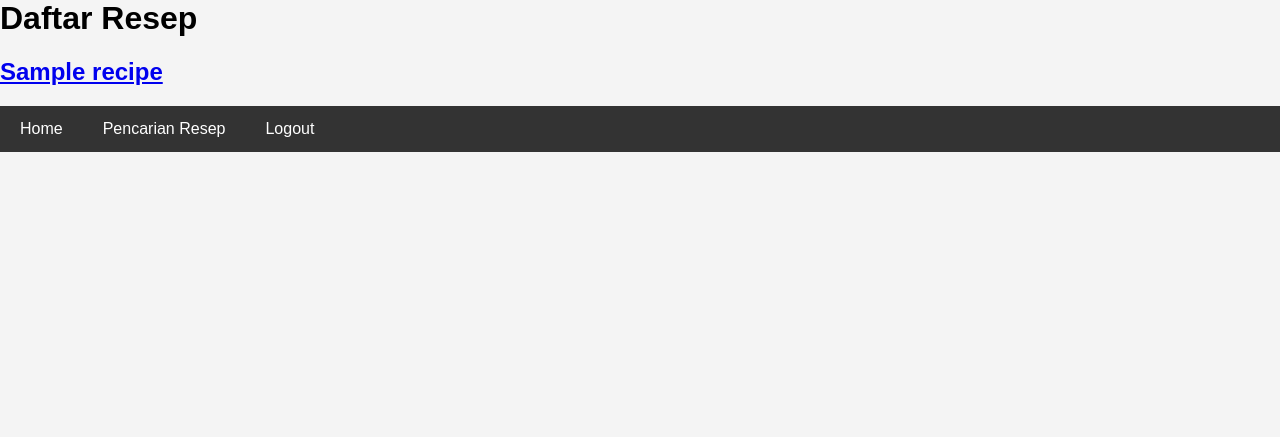
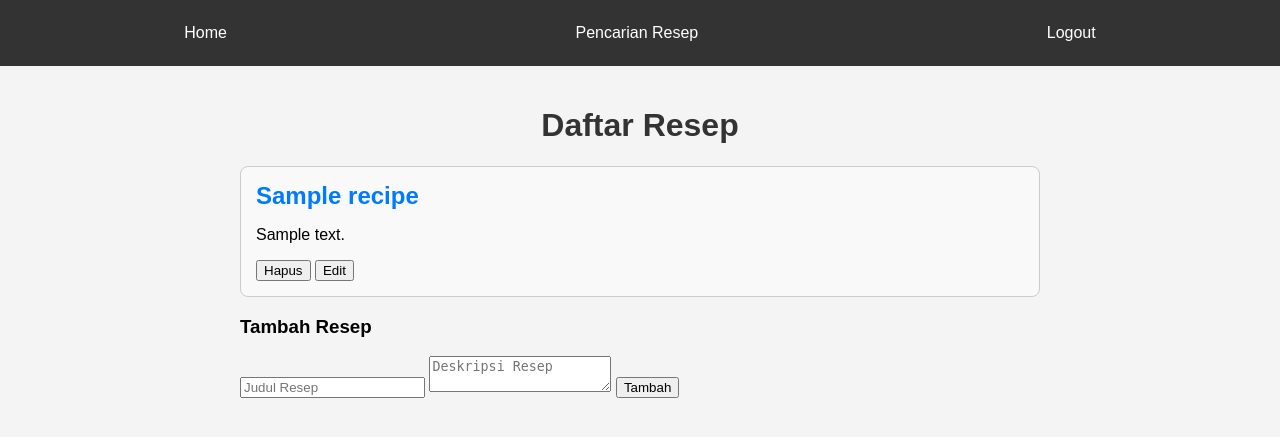
Before and after one commit to edonurcahyo/Food-Recipe-Website, a PHP site: page /home.php in a window 1280 px wide. Shown: the top 437 px of the page. Run offline with PHP 8.4, Linux system fonts and the light colour scheme; the visitor is signed in with stand-in values (Sample User, id 1); tables that the repository leaves empty or names only in its code hold one stand-in row (values such as "Sample post").

Commit message:
menambahkan crud
menambahkan fitur crud dan memperbarui page home dan search

```diff
--- a/css/style.css
+++ b/css/style.css
@@ -8,44 +8,58 @@ body {
 .navbar {
     background-color: #333;
     overflow: hidden;
+    display: flex;
+    justify-content: space-around;
+    padding: 10px;
 }
 
 .navbar a {
     color: white;
+    text-decoration: none;
     padding: 14px 20px;
-    text-align: center;
-    float: left;
-    text-decoration: none;
+    transition: background-color 0.3s;
 }
 
 .navbar a:hover {
-    background-color: #ddd;
-    color: black;
+    background-color: #575757;
+    border-radius: 5px;
 }
 
-.form-container {
-    width: 300px;
-    margin: 50px auto;
+/* Page Content Styles */
+.container {
+    max-width: 800px;
+    margin: auto;
     padding: 20px;
-    background-color: white;
-    border-radius: 8px;
-    box-shadow: 0 0 10px rgba(0, 0, 0, 0.1);
+    font-family: Arial, sans-serif;
 }
 
-form input, form button {
-    width: 100%;
-    padding: 10px;
-    margin: 10px 0;
-    border: 1px solid #ccc;
-    border-radius: 4px;
+.title {
+    text-align: center;
+    color: #333;
 }
 
-form button {
-    background-color: #4CAF50;
-    color: white;
-    border: none;
+.recipe-card {
+    border: 1px solid #ccc;
+    padding: 15px;
+    margin: 15px 0;
+    border-radius: 8px;
+    background-color: #f9f9f9;
+    transition: box-shadow 0.3s;
 }
 
-form button:hover {
-    background-color: #45a049;
+.recipe-card:hover {
+    box-shadow: 0 4px 8px rgba(0, 0, 0, 0.2);
 }
+
+.recipe-card h2 {
+    margin: 0 0 10px;
+}
+
+.recipe-card a {
+    text-decoration: none;
+    color: #007bff;
+}
+
+.recipe-card a:hover {
+    text-decoration: underline;
+}
--- a/home.php
+++ b/home.php
@@ -8,14 +8,6 @@ if (!isset($_SESSION['user_id'])) {
 $conn = new mysqli('localhost', 'root', '', 'food_recipe');
 $sql = "SELECT * FROM recipes";
 $result = $conn->query($sql);
-
-echo "<h1>Daftar Resep</h1>";
-
-while ($recipe = $result->fetch_assoc()) {
-    echo "<h2><a href='recipe_detail.php?id={$recipe['id']}'>{$recipe['title']}</a></h2>";
-}
-
-$conn->close();
 ?>
 
 <!DOCTYPE html>
@@ -23,8 +15,27 @@ $conn->close();
 <head>
     <meta charset="UTF-8">
     <meta name="viewport" content="width=device-width, initial-scale=1.0">
-    <title>Halaman Utama</title>
-    <link rel="stylesheet" href="css\style.css">
+    <title>Halaman Utama - Daftar Resep</title>
+    <link rel="stylesheet" href="css/style.css">
+    <script>
+        function deleteRecipe(id) {
+            if (confirm("Yakin ingin menghapus resep ini?")) {
+                fetch(`delete.php?id=${id}`)
+                    .then(response => response.text())
+                    .then(data => {
+                        alert(data);
+                        location.reload(); // Refresh halaman
+                    });
+            }
+        }
+
+        function editRecipe(id, title, description) {
+            document.getElementById('edit-id').value = id;
+            document.getElementById('edit-title').value = title;
+            document.getElementById('edit-description').value = description;
+            document.getElementById('edit-form').style.display = 'block';
+        }
+    </script>
 </head>
 <body>
     <div class="navbar">
@@ -32,5 +43,44 @@ $conn->close();
         <a href="search.php">Pencarian Resep</a>
         <a href="logout.php">Logout</a>
     </div>
+
+    <div class="container">
+        <h1 class="title">Daftar Resep</h1>
+        <div id="recipe-list">
+            <?php while ($recipe = $result->fetch_assoc()) { ?>
+                <div class="recipe-card">
+                    <h2>
+                        <a href="recipe_detail.php?id=<?php echo $recipe['id']; ?>"><?php echo htmlspecialchars($recipe['title']); ?></a>
+                    </h2>
+                    <p><?php echo nl2br(htmlspecialchars($recipe['description'])); ?></p>
+                    <button onclick="deleteRecipe(<?php echo $recipe['id']; ?>)">Hapus</button>
+                    <button onclick="editRecipe(<?php echo $recipe['id']; ?>, '<?php echo addslashes($recipe['title']); ?>', '<?php echo addslashes($recipe['description']); ?>')">Edit</button>
+                </div>
+            <?php } ?>
+        </div>
+
+        <!-- Form Tambah Resep -->
+        <div id="add-form">
+            <h3>Tambah Resep</h3>
+            <form method="POST" action="add.php">
+                <input type="text" name="title" placeholder="Judul Resep" required>
+                <textarea name="description" placeholder="Deskripsi Resep" required></textarea>
+                <button type="submit">Tambah</button>
+            </form>
+        </div>
+
+        <!-- Form Edit Resep -->
+        <div id="edit-form" style="display:none;">
+            <h3>Edit Resep</h3>
+            <form method="POST" action="edit.php">
+                <input type="hidden" id="edit-id" name="id">
+                <input type="text" id="edit-title" name="title" required>
+                <textarea id="edit-description" name="description" required></textarea>
+                <button type="submit">Simpan Perubahan</button>
+            </form>
+        </div>
+    </div>
 </body>
 </html>
+
+<?php $conn->close(); ?>
```
Also changed, not shown: add.php (added, +35 -0 lines), css/search.css (added, +86 -0 lines), delete.php (added, +24 -0 lines), edit.php (added, +26 -0 lines), search.php (added, +56 -0 lines).
